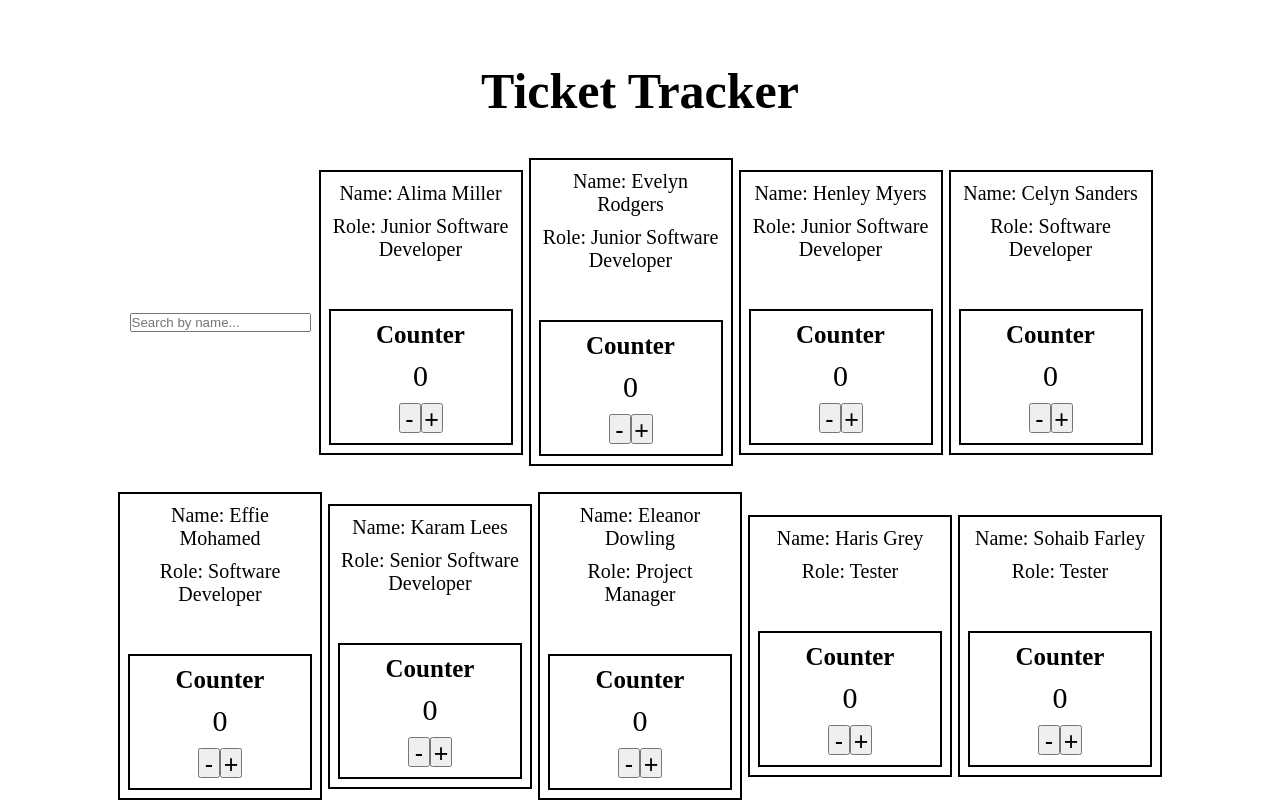
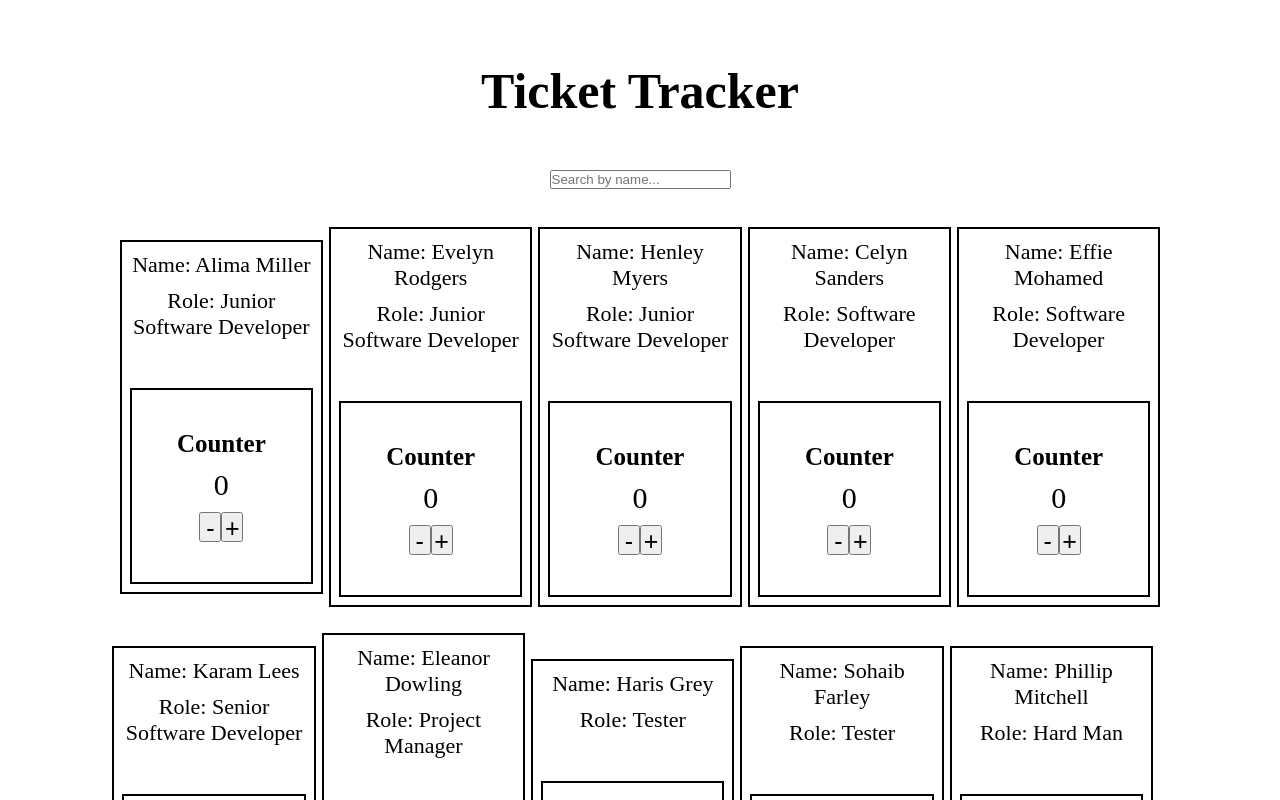
Before and after one commit to Sanjida213/react-project, a React (Vite) app: page / in a window 1280 px wide. Shown: the top 800 px of the page. Built offline with nearby package versions, Linux system fonts and the light colour scheme.

Commit message:
added styling

```diff
--- a/src/App.tsx
+++ b/src/App.tsx
@@ -12,7 +12,6 @@ const App = () => {
       <h1 className='ticket__heading'>Ticket Tracker</h1>
 
     <div className='ticket__employees'>
-
       <section>
        <div className='ticket__employees-info'>
        <Employees employees={team}/>
--- a/src/components/Counter/Counter.scss
+++ b/src/components/Counter/Counter.scss
@@ -1,5 +1,5 @@
 .counter {
-  padding: 10px;
+  padding: 40px;
   outline: 2px solid black;
 
   .counter__heading {
--- a/src/components/Employee/Employee.scss
+++ b/src/components/Employee/Employee.scss
@@ -1,20 +1,27 @@
 
 .employee-container{
   display: flex;
+  flex-direction: row;
   gap: 10px;
   flex-wrap: wrap;
   justify-content: center;
   align-items: center;
 
+  .employee__name-input{
+    display: block;
+    width: 100%;
+    padding: 10px;
+    margin-bottom: 20px;
+  }
 
   .employee-info {
     outline: 2px solid black;
     padding: 10px;
-    width: 200px; // Adjust as needed
+    width: 100%;
     margin-bottom: 20px;
 
     .employee__name-role{
-      font-size: 20px;
+      font-size: 22px;
       margin-bottom: 50px;
 
       .employee-content__names{
@@ -22,6 +29,24 @@
       }
     }
   }
+}
 
+@media screen and (min-width: 768px) {
 
+  .employee-container{
+
+    .employee-info {
+      width: calc(100%/3);
+    }
+  }
 }
+
+@media screen and (min-width: 1024px) {
+
+  .employee-container{
+
+    .employee-info {
+      width: calc(100%/6);
+    }
+  }
+}
--- a/src/components/Employee/Employee.tsx
+++ b/src/components/Employee/Employee.tsx
@@ -1,4 +1,4 @@
-import React, { FormEvent, useState } from "react";
+import { FormEvent, useState } from "react";
 import "./Employee.scss";
 import Employee from "../../teamsTypes";
 import Counter from "../Counter/Counter";
@@ -22,12 +22,14 @@ const Employees = ({ employees }: TeamProps) => {
   return (
     <div className="employee-container">
 
+      <div className="employee__name-input">
         <input
           type="text"
           placeholder="Search by name..."
           value={searchValue}
           onChange={handleInput}
         />
+      </div>
 
        {filteredName.map((employee) => (
       <div className="employee-info" key={employee.id}>
```
Lines whose indentation alone changed are shown as unchanged.
